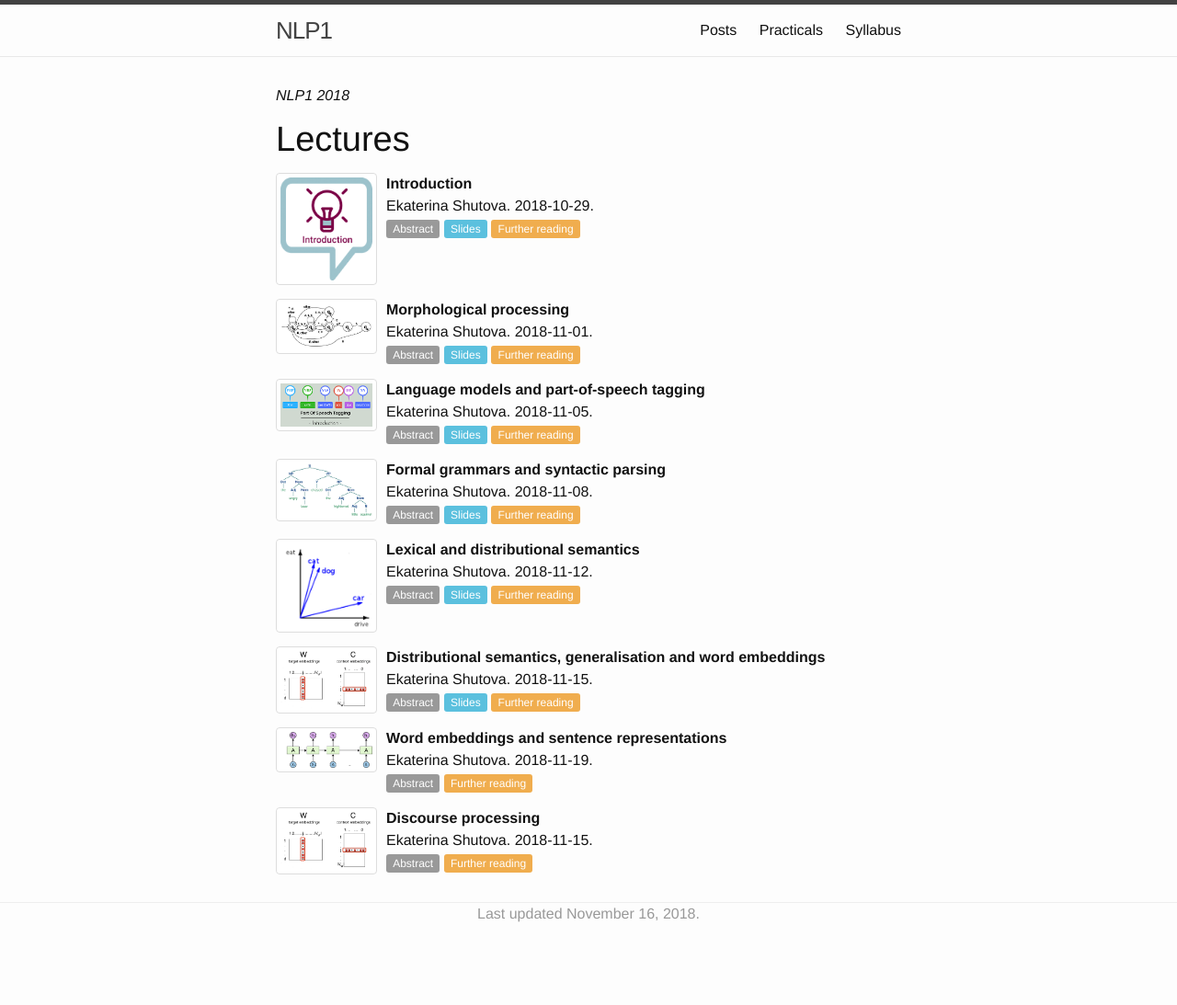
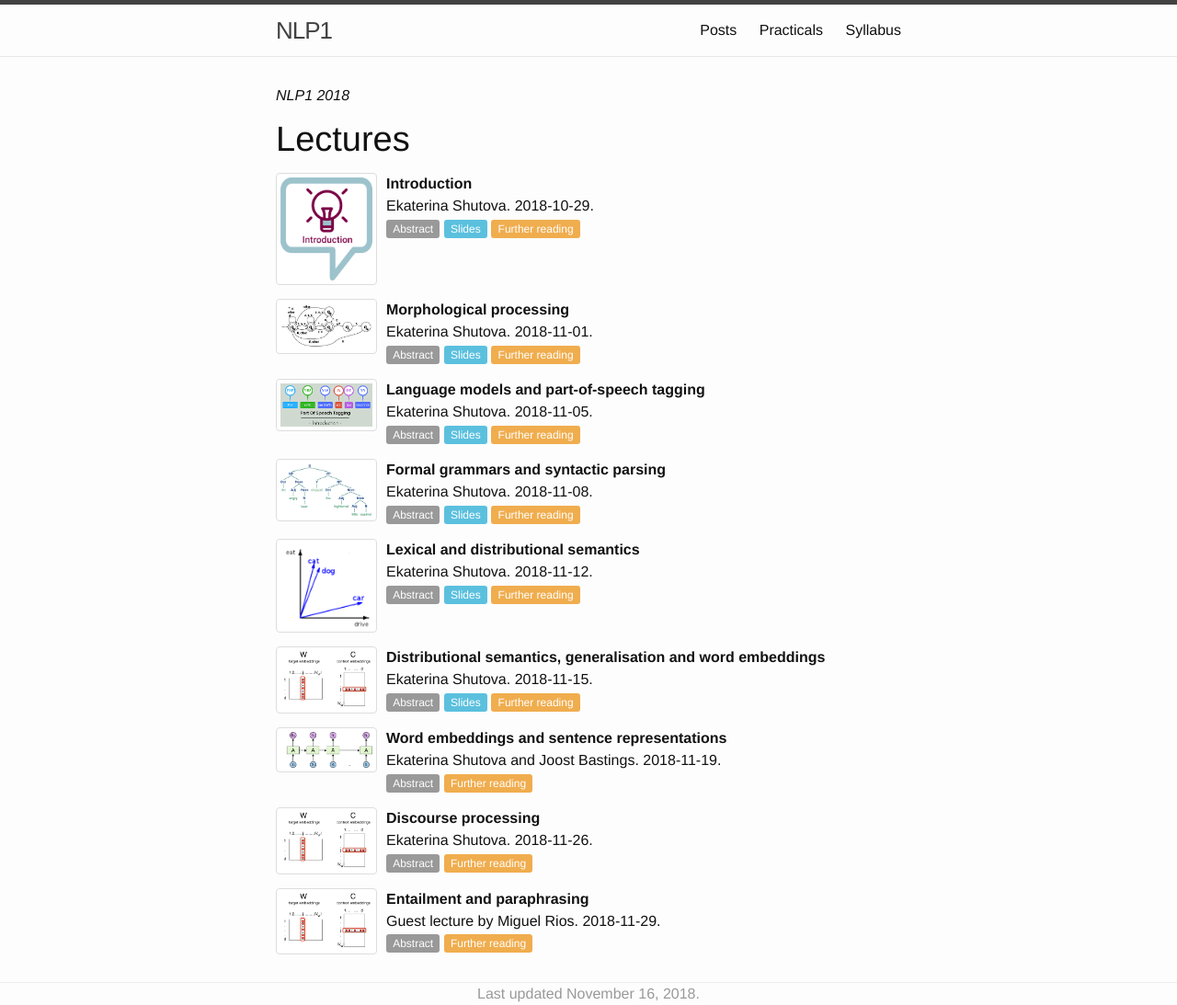
Before and after one commit to cl-illc/nlp1, a Jekyll site: the page built from syllabus.md, in a window 1280 px wide. Shown: the whole page at 92% size. Built offline with Jekyll 4.4.1, drawn with Linux system fonts in a browser that asks for light colours; before the commit the page ends 1006 px from its top, so only the background shows below that.

Commit message:
Update lectures.yml

```diff
--- a/_data/2018/lectures.yml
+++ b/_data/2018/lectures.yml
@@ -107,6 +107,7 @@
   slides: resources/slides/NLP1-lecture6.pdf
   further:
     - "Chapter 6: [Vector semantics](https://web.stanford.edu/~jurafsky/slp3/6.pdf) in Jurafsky and Martin (3rd edition)."
+  video: "The video recording of the lecture is available [here](https://webcolleges.uva.nl/Mediasite/Play/d85ac497a6054dfb8982713d029abb211d)"
   code:
   data:
 -
@@ -116,7 +117,7 @@
   img: RNN1
   uid: lec7
   title: "Word embeddings and sentence representations"
-  instructor: "Ekaterina Shutova"
+  instructor: "Ekaterina Shutova and Joost Bastings"
   note:
   abstract: >
     "In this lecture, we will discuss compositional semantics, i.e. modelling the meaning of phrases and sentences, and learning neural representations of sentences."
@@ -125,13 +126,12 @@
   slides:
   further:
     - "Notes and papers will be posted closer to the time."
-  video: "The video recording of the lecture is available [here](https://webcolleges.uva.nl/Mediasite/Play/d85ac497a6054dfb8982713d029abb211d)"
   code:
   data:
 -
   layout: lecture
   selected: y
-  date: 2018-11-15
+  date: 2018-11-26
   img: skip-gram
   uid: lec8
   title: "Discourse processing"
@@ -146,3 +146,21 @@
     - ""
   code:
   data:
+-
+  layout: lecture
+  selected: y
+  date: 2018-11-29
+  img: skip-gram
+  uid: lec9
+  title: "Entailment and paraphrasing"
+  instructor: "Guest lecture by Miguel Rios"
+  note:
+  abstract: >
+    "In this lecture, we will discuss modelling textual entailment and paraphrasing methods."
+  background:
+  discussion:
+  slides:
+  further:
+    - ""
+  code:
+  data:
```
